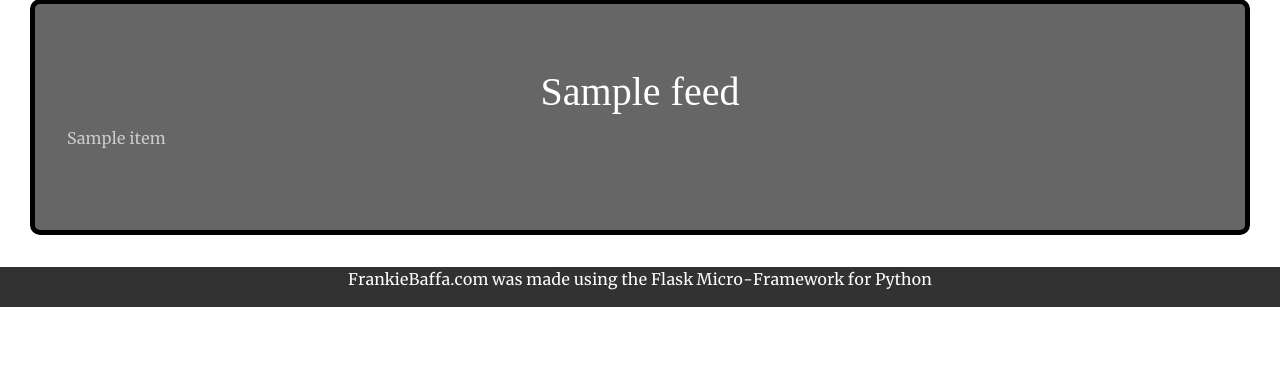
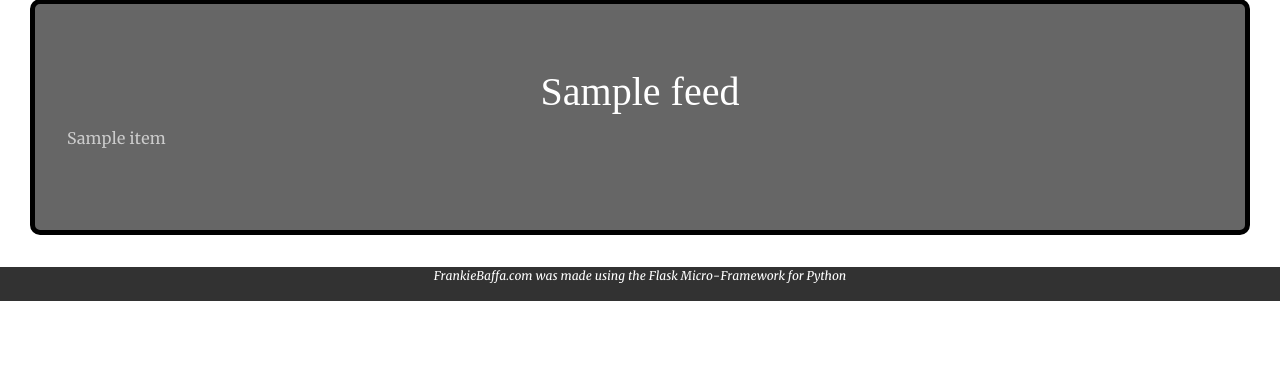
Before and after one commit to frankiebaffa/mysite-flask-v2, a Python web app: template mysite/app/templates/pages/news.html in a window 1280 px wide. Shown: the part 67-437 px from the top of the page. Run offline with Jinja, Linux system fonts and the light colour scheme; the template is opened without the code that fills it: most values are stand-ins (such as "Sample title", 1, 10 or a date in 2020); some libraries are stand-ins or nearby versions; some web fonts are replaced.

Commit message:
add styling to footer-p

```diff
--- a/mysite/app/static/css/fontstyle.css
+++ b/mysite/app/static/css/fontstyle.css
@@ -84,3 +84,7 @@ p, a, span {
   margin: 10px 0 10px 0;
   text-decoration: underline;
 }
+.footer-p {
+  font-size: 12px;
+  font-style: italic;
+}
```
